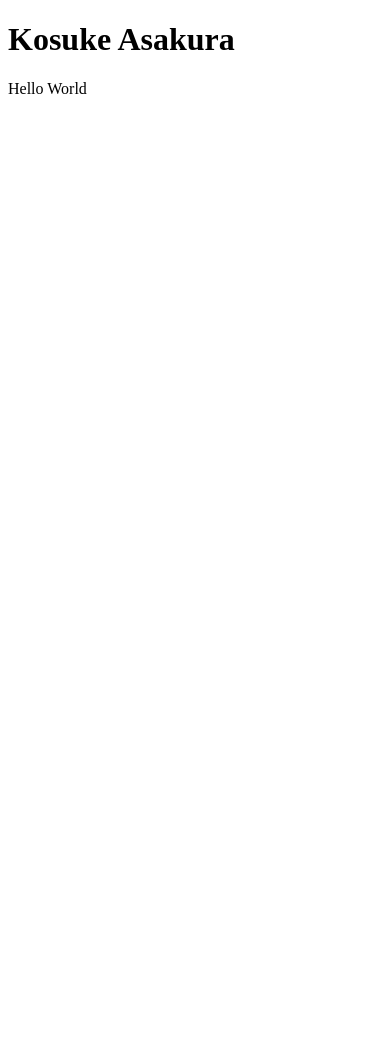
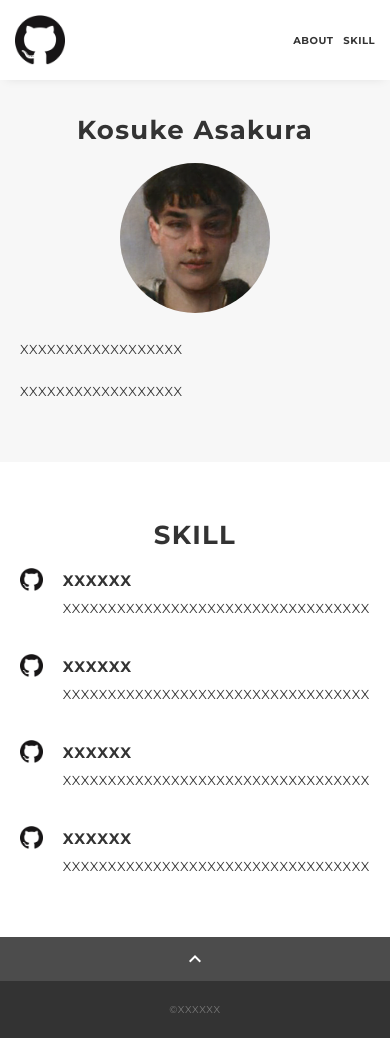
Before and after one commit to atyakura-01/portfolio, a plain HTML site: page docs/index.html in a window 390 px wide. Before the commit the page ends 844 px from the top, so only its background shows below. Drawn offline with nearby package versions, Linux system fonts and the light colour scheme.

Commit message:
テンプレート反映

```diff
--- /dev/null
+++ b/docs/css/ress.css
@@ -0,0 +1,283 @@
+/*!
+ * ress.css • v3.0.1
+ * MIT License
+ * github.com/filipelinhares/ress
+ */
+
+/* # =================================================================
+   # Global selectors
+   # ================================================================= */
+
+html {
+  box-sizing: border-box;
+  word-break: normal;
+  -moz-tab-size: 4;
+  tab-size: 4;
+
+  -webkit-text-size-adjust: 100%; /* Prevent adjustments of font size after orientation changes in iOS */
+}
+
+*,
+::before,
+::after {
+  box-sizing: inherit;
+  background-repeat: no-repeat; /* Set `background-repeat: no-repeat` to all elements and pseudo elements */
+}
+
+::before,
+::after {
+  vertical-align: inherit;
+  text-decoration: inherit; /* Inherit text-decoration and vertical align to ::before and ::after pseudo elements */
+}
+
+* {
+  margin: 0;
+  padding: 0; /* Reset `padding` and `margin` of all elements */
+}
+
+/* # =================================================================
+   # General elements
+   # ================================================================= */
+
+hr {
+  overflow: visible; /* Show the overflow in Edge and IE */
+  height: 0; /* Add the correct box sizing in Firefox */
+}
+
+details,
+main {
+  display: block; /* Render the `main` element consistently in IE. */
+}
+
+summary {
+  display: list-item; /* Add the correct display in all browsers */
+}
+
+small {
+  font-size: 80%; /* Set font-size to 80% in `small` elements */
+}
+
+[hidden] {
+  display: none; /* Add the correct display in IE */
+}
+
+abbr[title] {
+  /* Add the correct text decoration in Chrome, Edge, IE, Opera, and Safari */
+  text-decoration: underline;
+  text-decoration: underline dotted;
+  border-bottom: none; /* Remove the bottom border in Chrome 57 */
+}
+
+a {
+  background-color: transparent; /* Remove the gray background on active links in IE 10 */
+}
+
+a:active,
+a:hover {
+  outline-width: 0; /* Remove the outline when hovering in all browsers */
+}
+
+code,
+kbd,
+pre,
+samp {
+  font-family: monospace, monospace; /* Specify the font family of code elements */
+}
+
+pre {
+  font-size: 1em; /* Correct the odd `em` font sizing in all browsers */
+}
+
+b,
+strong {
+  font-weight: bolder; /* Add the correct font weight in Chrome, Edge, and Safari */
+}
+
+/* https://gist.github.com/unruthless/413930 */
+sub,
+sup {
+  position: relative;
+  font-size: 75%;
+  line-height: 0;
+  vertical-align: baseline;
+}
+
+sub {
+  bottom: -.25em;
+}
+
+sup {
+  top: -.5em;
+}
+
+/* # =================================================================
+   # Forms
+   # ================================================================= */
+
+input {
+  border-radius: 0;
+}
+
+/* Replace pointer cursor in disabled elements */
+[disabled] {
+  cursor: default;
+}
+
+[type="number"]::-webkit-inner-spin-button,
+[type="number"]::-webkit-outer-spin-button {
+  height: auto; /* Correct the cursor style of increment and decrement buttons in Chrome */
+}
+
+[type="search"] {
+  outline-offset: -2px; /* Correct the outline style in Safari */
+
+  -webkit-appearance: textfield; /* Correct the odd appearance in Chrome and Safari */
+}
+
+[type="search"]::-webkit-search-decoration {
+  -webkit-appearance: none; /* Remove the inner padding in Chrome and Safari on macOS */
+}
+
+textarea {
+  overflow: auto; /* Internet Explorer 11+ */
+  resize: vertical; /* Specify textarea resizability */
+}
+
+button,
+input,
+optgroup,
+select,
+textarea {
+  font: inherit; /* Specify font inheritance of form elements */
+}
+
+optgroup {
+  font-weight: bold; /* Restore the font weight unset by the previous rule */
+}
+
+button {
+  overflow: visible; /* Address `overflow` set to `hidden` in IE 8/9/10/11 */
+}
+
+button,
+select {
+  text-transform: none; /* Firefox 40+, Internet Explorer 11- */
+}
+
+/* Apply cursor pointer to button elements */
+button,
+[type="button"],
+[type="reset"],
+[type="submit"],
+[role="button"] {
+  cursor: pointer;
+  color: inherit;
+}
+
+/* Remove inner padding and border in Firefox 4+ */
+button::-moz-focus-inner,
+[type="button"]::-moz-focus-inner,
+[type="reset"]::-moz-focus-inner,
+[type="submit"]::-moz-focus-inner {
+  padding: 0;
+  border-style: none;
+}
+
+/* Replace focus style removed in the border reset above */
+button:-moz-focusring,
+[type="button"]::-moz-focus-inner,
+[type="reset"]::-moz-focus-inner,
+[type="submit"]::-moz-focus-inner {
+  outline: 1px dotted ButtonText;
+}
+
+button,
+html [type="button"],
+/* Prevent a WebKit bug where (2) destroys native `audio` and `video`controls in Android 4 */
+[type="reset"],
+[type="submit"] {
+  -webkit-appearance: button; /* Correct the inability to style clickable types in iOS */
+}
+
+/* Remove the default button styling in all browsers */
+button,
+input,
+select,
+textarea {
+  border-style: none;
+  background-color: transparent;
+}
+
+/* Style select like a standard input */
+select {
+  -webkit-appearance: none; /* Chrome 41+ */
+  -moz-appearance: none; /* Firefox 36+ */
+}
+
+select::-ms-expand {
+  display: none; /* Internet Explorer 11+ */
+}
+
+select::-ms-value {
+  color: currentColor; /* Internet Explorer 11+ */
+}
+
+legend {
+  display: table; /* Correct the text wrapping in Edge and IE */
+  max-width: 100%; /* Correct the text wrapping in Edge and IE */
+  max-width: 100%; /* Correct the text wrapping in Edge 18- and IE */
+  white-space: normal; /* Correct the text wrapping in Edge and IE */
+  color: inherit; /* Correct the color inheritance from `fieldset` elements in IE */
+  border: 0; /* Correct `color` not being inherited in IE 8/9/10/11 */
+}
+
+::-webkit-file-upload-button {
+  font: inherit; /* Change font properties to `inherit` in Chrome and Safari */
+  color: inherit;
+  /* Correct the inability to style clickable types in iOS and Safari */
+
+  -webkit-appearance: button;
+}
+
+/* # =================================================================
+   # Specify media element style
+   # ================================================================= */
+
+img {
+  border-style: none; /* Remove border when inside `a` element in IE 8/9/10 */
+}
+
+/* Add the correct vertical alignment in Chrome, Firefox, and Opera */
+progress {
+  vertical-align: baseline;
+}
+
+/* # =================================================================
+   # Accessibility
+   # ================================================================= */
+
+/* Hide content from screens but not screenreaders */
+@media screen {
+  [hidden~="screen"] {
+    display: inherit;
+  }
+  [hidden~="screen"]:not(:active):not(:focus):not(:target) {
+    position: absolute !important;
+    clip: rect(0 0 0 0) !important;
+  }
+}
+
+/* Specify the progress cursor of updating elements */
+[aria-busy="true"] {
+  cursor: progress;
+}
+
+/* Specify the pointer cursor of trigger elements */
+[aria-controls] {
+  cursor: pointer;
+}
+
+/* Specify the unstyled cursor of disabled, not-editable, or otherwise inoperable elements */
+[aria-disabled] {
+  cursor: default;
+}
--- /dev/null
+++ b/docs/css/style.css
@@ -0,0 +1,311 @@
+body {
+  font-family: "Montserrat","Helvetica Neue",Arial,"Hiragino Kaku Gothic ProN","Hiragino Sans",Meiryo,sans-serif;
+  font-size: 14px;
+  line-height: 1.8;
+  letter-spacing: .8px;
+  color: #333;
+}
+
+a {
+  transition: opacity .3s;
+  text-decoration: none;
+  color: #1ca9e3;
+}
+
+img {
+  max-width: 100%;
+  height: auto;
+  vertical-align: bottom;
+  border-style: none;
+}
+
+ul,
+li {
+  list-style: none;
+}
+
+.pc-only {
+  display: block;
+}
+
+.sp-only {
+  display: none;
+}
+
+.wrapper {
+  padding-top: 73px;
+}
+
+.section {
+  padding: 90px 0;
+}
+
+.section:nth-of-type(odd) {
+  background-color: #f7f7f7;
+}
+
+.inner {
+  max-width: 1340px;
+  margin: 0 auto;
+  padding: 0 40px;
+}
+
+.title {
+  font-size: 34px;
+  font-weight: bold;
+  line-height: 1;
+  margin-bottom: 40px;
+  text-align: center;
+  letter-spacing: .05em;
+  color: #333;
+}
+
+.lead {
+  margin-bottom: 30px;
+}
+
+/*--- header ---*/
+.header {
+  position: fixed;
+  top: 0;
+  z-index: 1;
+  width: 100%;
+  background-color: #fff;
+  box-shadow: 0 5px 10px -6px rgba(0,0,0,.1);
+}
+
+.header .inner {
+  display: flex;
+  align-items: center;
+  justify-content: space-between;
+  padding: 20px 40px;
+}
+
+.header-logo {
+  font-size: 20px;
+  font-weight: bold;
+  line-height: 1.2;
+  margin-right: 20px;
+  letter-spacing: .05em;
+}
+
+.header-logo a {
+  color: #333;
+}
+
+.header-banner {
+  width: 50px;
+}
+.header-nav-list {
+  display: flex;
+  justify-content: space-between;
+}
+
+.header-nav-item:not(:last-child) {
+  margin-right: 20px;
+}
+
+.header-nav-item a {
+  position: relative;
+  font-size: 13px;
+  font-weight: bold;
+  display: inline-block;
+  padding: 5px 0;
+  transition: .3s;
+  letter-spacing: .05em;
+  color: #333;
+}
+.header-nav-item a:after {
+  position: absolute;
+  bottom: 0;
+  left: 50%;
+  width: 0;
+  height: 3px;
+  content: "";
+  transition: .3s;
+  -webkit-transform: translateX(-50%);
+  transform: translateX(-50%);
+  background-color: #333;
+}
+
+.header-nav-item a:hover:after {
+  width: 100%;
+}
+
+/*--- about ---*/
+.profile {
+  display: flex;
+  flex-wrap: wrap;
+  max-width: 800px;
+  margin: 0 auto;
+}
+.profile-img {
+  width: 20%;
+  margin-right: 30px;
+  border-radius: 50%;
+}
+.profile-img img {
+  border-radius: 50%;
+}
+.profile-body {
+  flex: 1;
+}
+.profile-body p:not(:last-child) {
+  margin-bottom: 30px;
+}
+
+/*--- skill ---*/
+.skill-list {
+  display: flex;
+  flex-wrap: wrap;
+  justify-content: space-between;
+  margin-bottom: -50px;
+}
+
+.skill-item {
+  display: flex;
+  align-items: flex-start;
+  justify-content: space-between;
+  width: 48%;
+  margin-bottom: 50px;
+}
+
+.skill-img {
+  width: 60px;
+  height: auto;
+  margin-right: 20px;
+}
+
+.skill-body {
+  flex: 1;
+}
+
+.skill-name {
+  margin-bottom: 3px;
+}
+
+/*--- contact ---*/
+.contact {
+  text-align: center;
+}
+
+.contact-item:not(:last-child) {
+  margin-right: 10px;
+}
+
+.contact-icon {
+  width: 50px;
+}
+
+/*--- page-top ---*/
+.page-top {
+  font-weight: bold;
+  padding: 10px;
+  cursor: pointer;
+  text-align: center;
+  background-color: #4c4c4c;
+}
+
+.page-top .material-icons-outlined {
+  vertical-align: bottom;
+  color: #fff;
+}
+
+/*--- footer ---*/
+.footer {
+  padding: 30px;
+  background-color: #333;
+}
+
+.copyright {
+  font-size: 10px;
+  text-align: center;
+  color: #797979;
+}
+
+
+/* --- media Queries 767 ---*/
+@media screen and (max-width: 767px) {
+  body {
+    font-size: 13px;
+    line-height: 1.7;
+  }
+
+  .pc-only {
+    display: none;
+  }
+
+  .sp-only {
+    display: block;
+  }
+
+  .title {
+    font-size: 26px;
+    margin-bottom: 20px;
+  }
+
+  .wrapper {
+    padding-top: 57px;
+  }
+
+  .section {
+    padding: 60px 0;
+  }
+
+  .inner {
+    padding: 0 20px;
+  }
+
+  .header .inner {
+    padding: 15px;
+  }
+
+  .header-logo {
+    font-size: 15px;
+    margin-right: 15px;
+  }
+
+  .header-nav-item:not(:last-child) {
+    margin-right: 10px;
+  }
+
+  .header-nav-item a {
+    font-size: 10px;
+  }
+
+  .header-nav-item a:after {
+    display: none;
+  }
+
+  .profile {
+    display: block;
+  }
+  .profile-img {
+    width: 150px;
+    margin: 0 auto;
+    margin-bottom: 25px;
+  }
+
+  .profile-body p:not(:last-child) {
+    margin-bottom: 20px;
+  }
+
+  .skill-list {
+    display: block;
+    margin-bottom: 0;
+  }
+
+  .skill-item {
+    width: 100%;
+    margin-bottom: 35px;
+  }
+
+  .skill-item:last-child {
+    margin-bottom: 0;
+  }
+
+  .footer {
+    padding: 20px;
+  }
+
+}
--- a/docs/index.html
+++ b/docs/index.html
@@ -1,11 +1,117 @@
 <!DOCTYPE html>
 <html>
 <head>
-<meta charset="UTF-8">
-<title>My portfolio</title>
+<meta charset="utf-8" />
+<meta name="viewport"
+	content="width=device-width,initial-scale=1.0,user-scalable=no" />
+<meta property="og:type" content="website" />
+<meta property="og:title" content="XXXXXX's portfolio" />
+<!-- <meta property="og:url" content="dummyurl" /> -->
+<meta property="og:description" content="XXXXXXの自己紹介サイトです。" />
+<meta property="og:image" content="img/ogp.png" />
+<meta name="description" content="XXXXXXの自己紹介サイトです。" />
+<title>XXXXXX ポートフォリオ</title>
+<link rel="preconnect" href="https://fonts.gstatic.com" />
+<link
+	href="https://fonts.googleapis.com/css2?family=Montserrat:wght@400;700&display=swap"
+	rel="stylesheet" />
+<link
+	href="https://fonts.googleapis.com/css?family=Material+Icons+Outlined"
+	rel="stylesheet" />
+<link href="css/ress.css" media="all" rel="stylesheet" type="text/css" />
+<link href="css/style.css" media="all" rel="stylesheet" type="text/css" />
+<!-- <link rel="shortcut icon" href="img/favicon.ico" /> -->
+<!-- <link rel="canonical" href="dummyurl" /> -->
 </head>
+
 <body>
-	<h1>Kosuke Asakura</h1>
-	<p>Hello World</p>
+	<div class="wrapper">
+		<header class="header">
+			<div class="inner">
+				<h1 class="header-logo">
+					<a href="#"><img class="header-banner" src="img/github.png"
+						alt="ロゴマーク" /> </a>
+				</h1>
+				<nav class="header-nav">
+					<ul class="header-nav-list">
+						<li class="header-nav-item"><a href="#about">ABOUT</a></li>
+						<li class="header-nav-item"><a href="#skill">SKILL</a></li>
+					</ul>
+				</nav>
+			</div>
+		</header>
+
+		<main class="content">
+			<section class="about section" id="about">
+				<div class="inner">
+					<h2 class="title">Kosuke Asakura</h2>
+					<div class="profile">
+						<p class="profile-img">
+							<img src="img/profile.png" alt="自画像" />
+						</p>
+						<div class="profile-body">
+							<p>XXXXXXXXXXXXXXXXXX</p>
+							<p>XXXXXXXXXXXXXXXXXX</p>
+						</div>
+					</div>
+				</div>
+			</section>
+
+			<section class="skill section" id="skill">
+				<div class="inner">
+					<h2 class="title">SKILL</h2>
+					<div class="skill-list">
+						<div class="skill-item">
+							<p class="skill-img">
+								<img src="img/github.png" alt="logo" />
+							</p>
+							<div class="skill-body">
+								<h3 class="skill-name">XXXXXX</h3>
+								<p class="skill-text">XXXXXXXXXXXXXXXXXXXXXXXXXXXXXXXXXX</p>
+							</div>
+						</div>
+						<div class="skill-item">
+							<p class="skill-img">
+								<img src="img/github.png" alt="logo" />
+							</p>
+							<div class="skill-body">
+								<h3 class="skill-name">XXXXXX</h3>
+								<p class="skill-text">XXXXXXXXXXXXXXXXXXXXXXXXXXXXXXXXXX</p>
+							</div>
+						</div>
+						<div class="skill-item">
+							<p class="skill-img">
+								<img src="img/github.png" alt="logo" />
+							</p>
+							<div class="skill-body">
+								<h3 class="skill-name">XXXXXX</h3>
+								<p class="skill-text">XXXXXXXXXXXXXXXXXXXXXXXXXXXXXXXXXX</p>
+							</div>
+						</div>
+						<div class="skill-item">
+							<p class="skill-img">
+								<img src="img/github.png" alt="logo" />
+							</p>
+							<div class="skill-body">
+								<h3 class="skill-name">XXXXXX</h3>
+								<p class="skill-text">XXXXXXXXXXXXXXXXXXXXXXXXXXXXXXXXXX</p>
+							</div>
+						</div>
+					</div>
+				</div>
+			</section>
+
+			<div class="page-top" id="js-page-top">
+				<span class="material-icons-outlined">expand_less</span>
+			</div>
+
+			<footer class="footer">
+				<div class="copyright">&copy;XXXXXX</div>
+			</footer>
+		</main>
+	</div>
+	<script
+		src="https://ajax.googleapis.com/ajax/libs/jquery/3.5.1/jquery.min.js"></script>
+	<script src="js/script.js"></script>
 </body>
 </html>
--- /dev/null
+++ b/docs/js/script.js
@@ -0,0 +1,20 @@
+$(function () {
+
+  //ページ内スクロール
+  var navHeight = $(".header").outerHeight();
+
+  $('a[href^="#"]').on("click", function () {
+    var href = $(this).attr("href");
+    var target = $(href == "#" || href == "" ? "html" : href);
+    var position = target.offset().top - navHeight;
+    $("html, body").animate({ scrollTop: position, }, 300, "swing");
+    return false;
+  });
+
+  //ページトップ
+  $("#js-page-top").on("click", function () {
+    $("body,html").animate({ scrollTop: 0, }, 300);
+    return false;
+  });
+
+});
```
Also changed, not shown: docs/img/github.png (added), docs/img/ogp.png (added), docs/img/profile.png (added).
